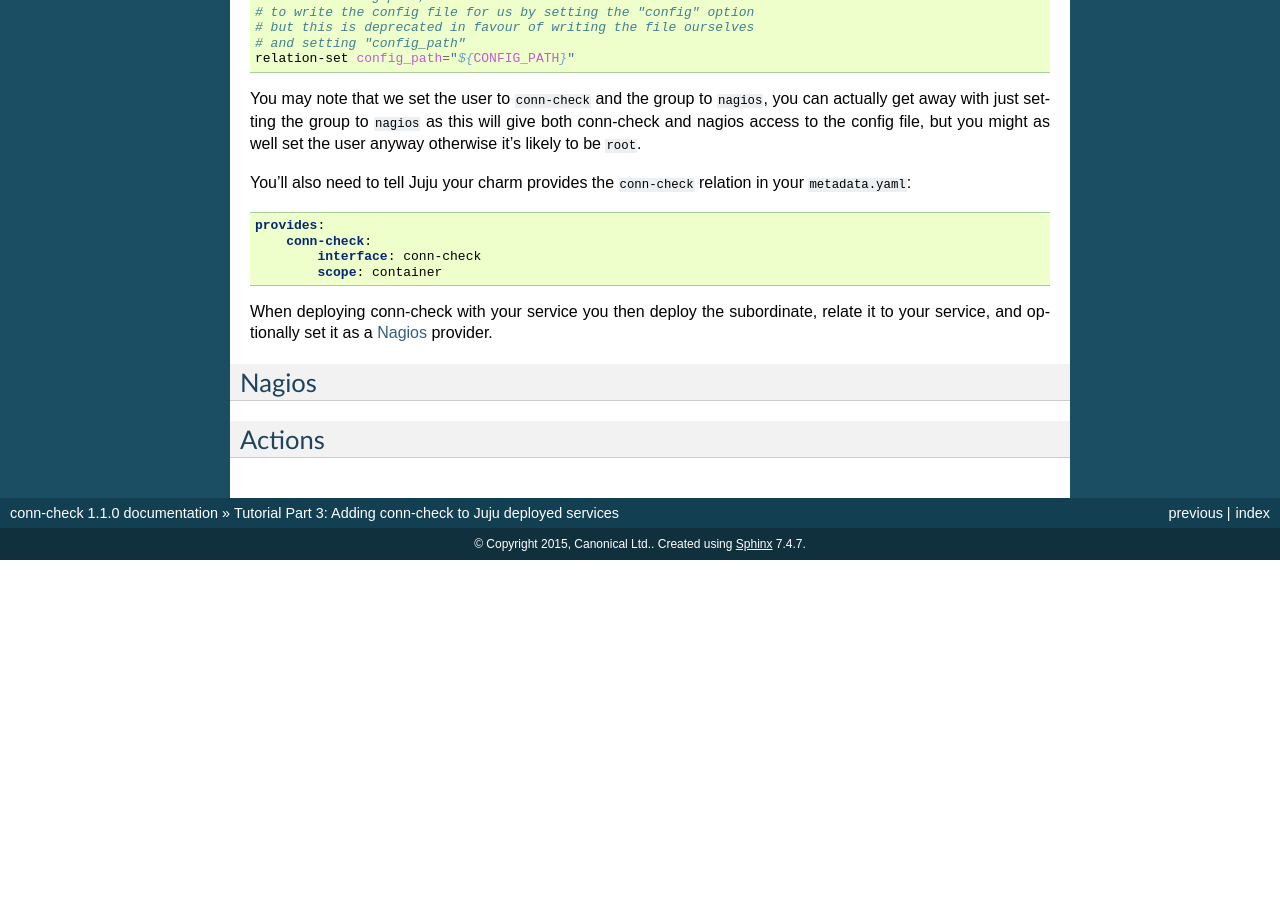
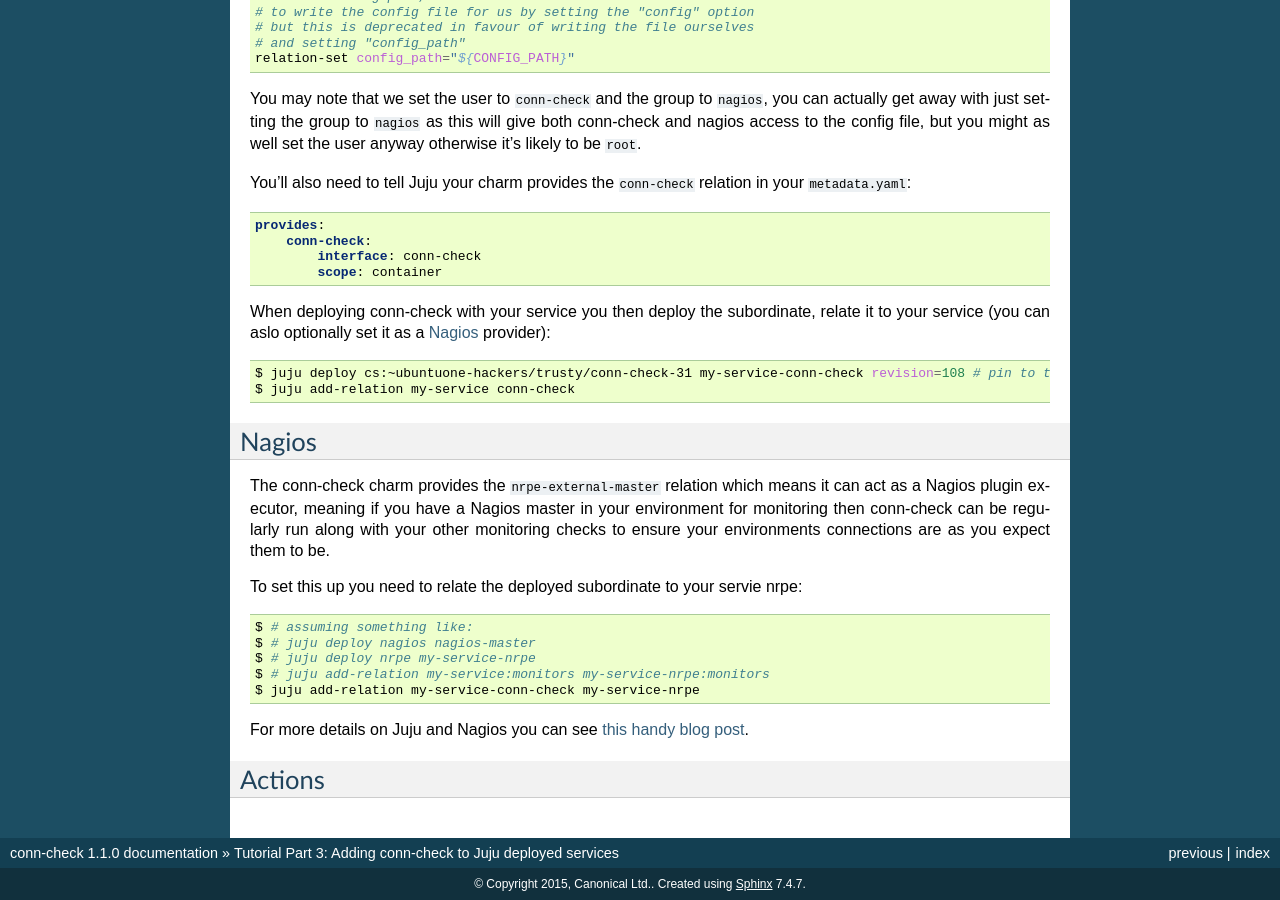
Before and after one commit to canonical-ols/conn-check, a Sphinx documentation site: the page built from docs/tutorial-part-3.rst, in a window 1280 px wide and 900 px high, scrolled down 666 px. Built offline with Sphinx 7.4.7, drawn with Linux system fonts in a browser that asks for light colours; before the commit the page ends 1226 px from its top, so only the background shows below that.

Commit message:
Add nagios secton to part 3

```diff
--- a/docs/tutorial-part-3.rst
+++ b/docs/tutorial-part-3.rst
@@ -56,7 +56,13 @@ in your ``metadata.yaml``:
             scope: container
 
 When deploying conn-check with your service you then deploy the subordinate,
-relate it to your service, and optionally set it as a :ref:`nagios` provider.
+relate it to your service (you can aslo optionally set it as a :ref:`nagios`
+provider):
+
+.. code-block:: sh
+
+    $ juju deploy cs:~ubuntuone-hackers/trusty/conn-check-31 my-service-conn-check revision=108 # pin to the rev of conn-check you want to use
+    $ juju add-relation my-service conn-check
 
 
 .. _nagios:
@@ -64,6 +70,24 @@ relate it to your service, and optionally set it as a :ref:`nagios` provider.
 Nagios
 ------
 
+The conn-check charm provides the ``nrpe-external-master`` relation which
+means it can act as a Nagios plugin executor, meaning if you have a Nagios
+master in your environment for monitoring then conn-check can be regularly
+run along with your other monitoring checks to ensure your environments
+connections are as you expect them to be.
+
+To set this up you need to relate the deployed subordinate to your servie nrpe:
+
+.. code-block:: sh
+
+    $ # assuming something like:
+    $ # juju deploy nagios nagios-master
+    $ # juju deploy nrpe my-service-nrpe
+    $ # juju add-relation my-service:monitors my-service-nrpe:monitors
+    $ juju add-relation my-service-conn-check my-service-nrpe
+
+For more details on Juju and Nagios you can see
+`this handy blog post <https://maas.ubuntu.com/2012/08/07/juju-and-nagios-sittin-in-a-tree-part-1>`_.
 
 Actions
 -------
```
